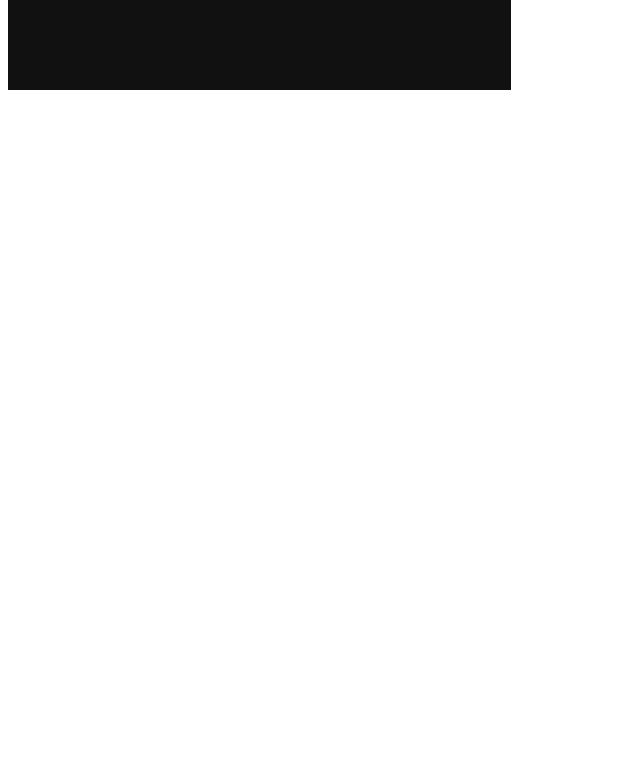
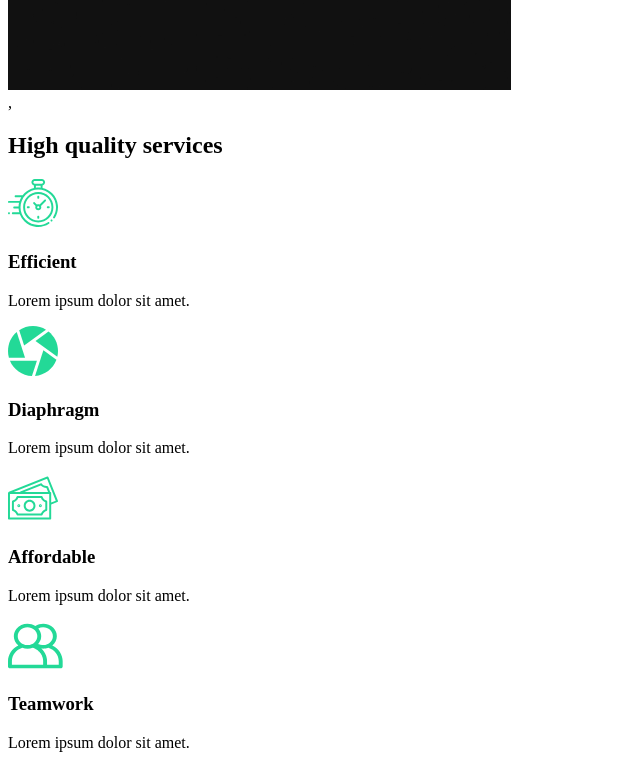
Before and after one commit to MichaelKnopf89/capture, a React (Create React App) app: page / in a window 1280 px wide. Shown: the part 940-1706 px from the top of the page, without its empty margins (0-640 px from the left). Before the commit the page ends 1042 px from the top, so only its background shows below. Built offline with nearby package versions, Linux system fonts and the light colour scheme.

Commit message:
add services section

```diff
--- /dev/null
+++ b/src/components/ServicesSection.js
@@ -0,0 +1,51 @@
+import React from "react";
+import clock from "../img/clock.svg";
+import diaphragm from "../img/diaphragm.svg";
+import money from "../img/money.svg";
+import teamwork from "../img/teamwork.svg";
+import home2 from "../img/home2.png"
+
+const ServicesSection = () => {
+    return(
+        <div className="services">
+            <div className="description">
+                <h2>High <span>quality</span> services</h2>
+                <div className="cards">
+                    <div className="card">
+                        <div className="icon">
+                            <img src={clock} alt="" />
+                            <h3>Efficient</h3>
+                        </div>
+                        <p>Lorem ipsum dolor sit amet.</p>
+                    </div>
+                    <div className="card">
+                        <div className="icon">
+                            <img src={diaphragm} alt="" />
+                            <h3>Diaphragm</h3>
+                        </div>
+                        <p>Lorem ipsum dolor sit amet.</p>
+                    </div>
+                    <div className="card">
+                        <div className="icon">
+                            <img src={money} alt="" />
+                            <h3>Affordable</h3>
+                        </div>
+                        <p>Lorem ipsum dolor sit amet.</p>
+                    </div>
+                    <div className="card">
+                        <div className="icon">
+                            <img src={teamwork} alt="" />
+                            <h3>Teamwork</h3>
+                        </div>
+                        <p>Lorem ipsum dolor sit amet.</p>
+                    </div>
+                </div>
+            </div>
+            <div className="image">
+                <img src={home2} alt="" />
+            </div>
+        </div>
+    )
+}
+
+export default ServicesSection;
--- a/src/pages/AboutUs.js
+++ b/src/pages/AboutUs.js
@@ -1,10 +1,14 @@
 import React from "react";
 import AboutSection from "../components/AboutSection";
+import ServicesSection from "../components/ServicesSection";
 
 const AboutUs = () => {
     return(
-        <AboutSection />
-    )
-}
+        <>
+        <AboutSection />,
+        <ServicesSection />
+        </>
+    );
+};
 
 export default AboutUs
```
